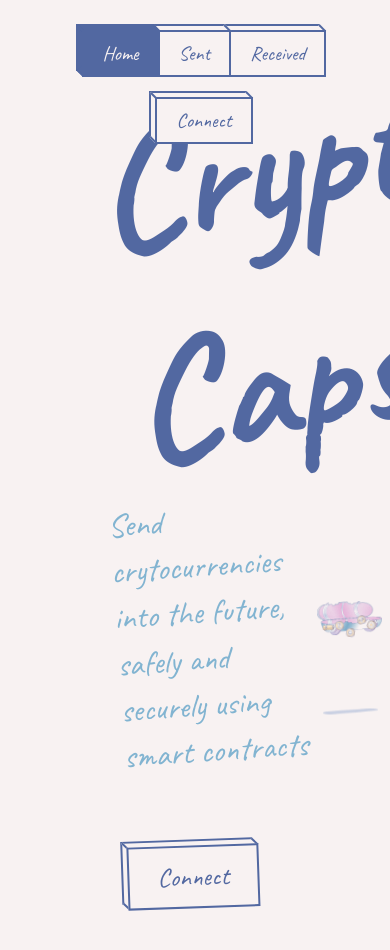
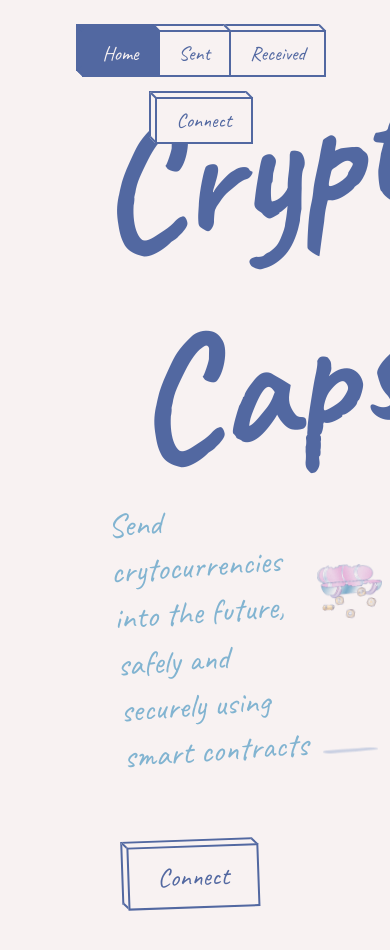
Before and after one commit to chase-manning/crypto-capsule, a React (Create React App) app in the folder client/: page / in a window 390 px wide. Shown: the top 950 px of the page. Built offline with nearby package versions, Linux system fonts and the light colour scheme; no server answers.

Commit message:
:iphone: floating capsule

```diff
--- a/client/src/components/FloatingCapsule.tsx
+++ b/client/src/components/FloatingCapsule.tsx
@@ -13,6 +13,12 @@ const StyledFloatingCapsule = styled.div`
   position: relative;
   width: 56vw;
   height: 30vw;
+
+  @media (max-width: 600px) {
+    width: 100vw;
+    height: 50vw;
+    margin: 3rem 0;
+  }
 `;
 
 const mainAnimation = keyframes`
```
